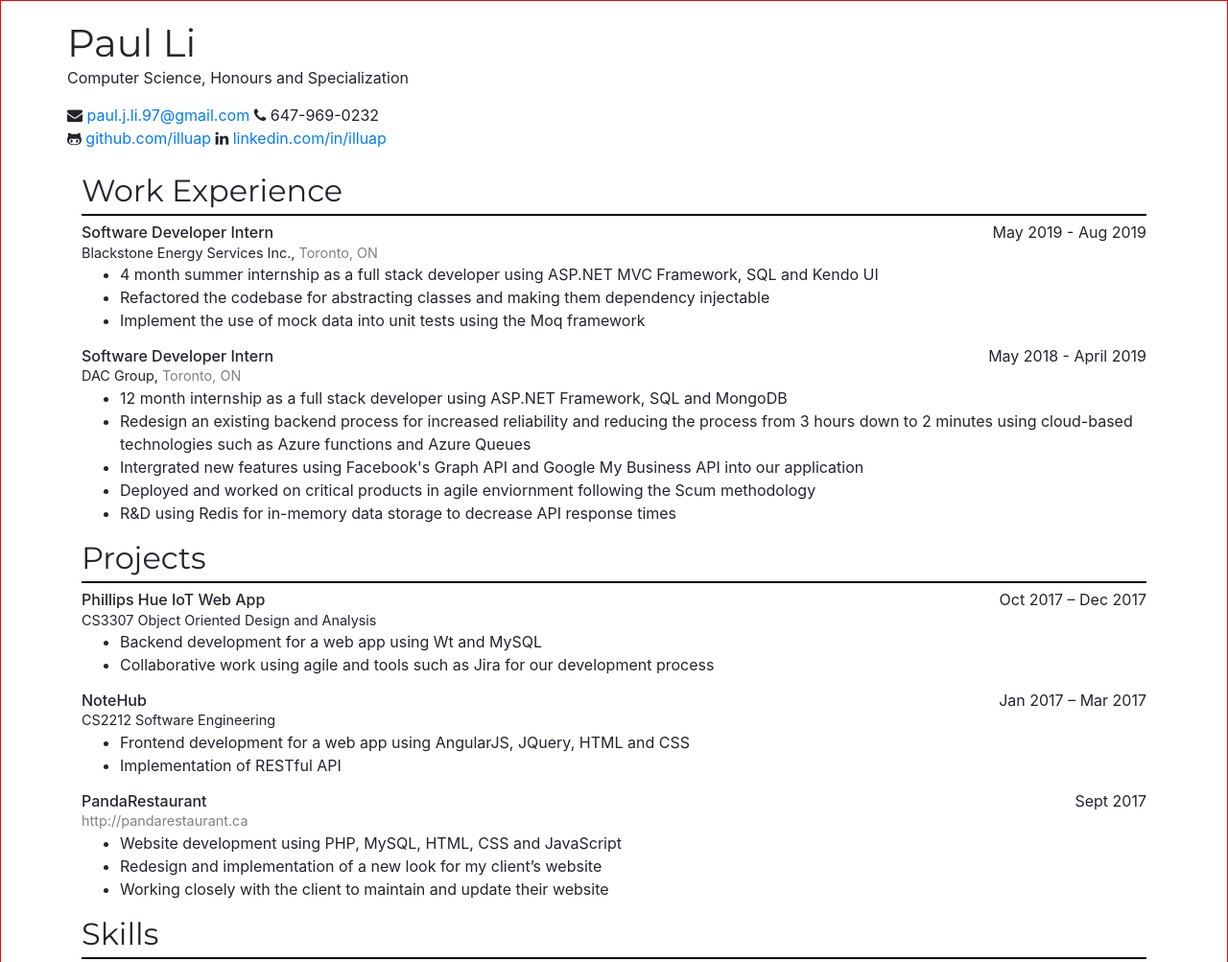
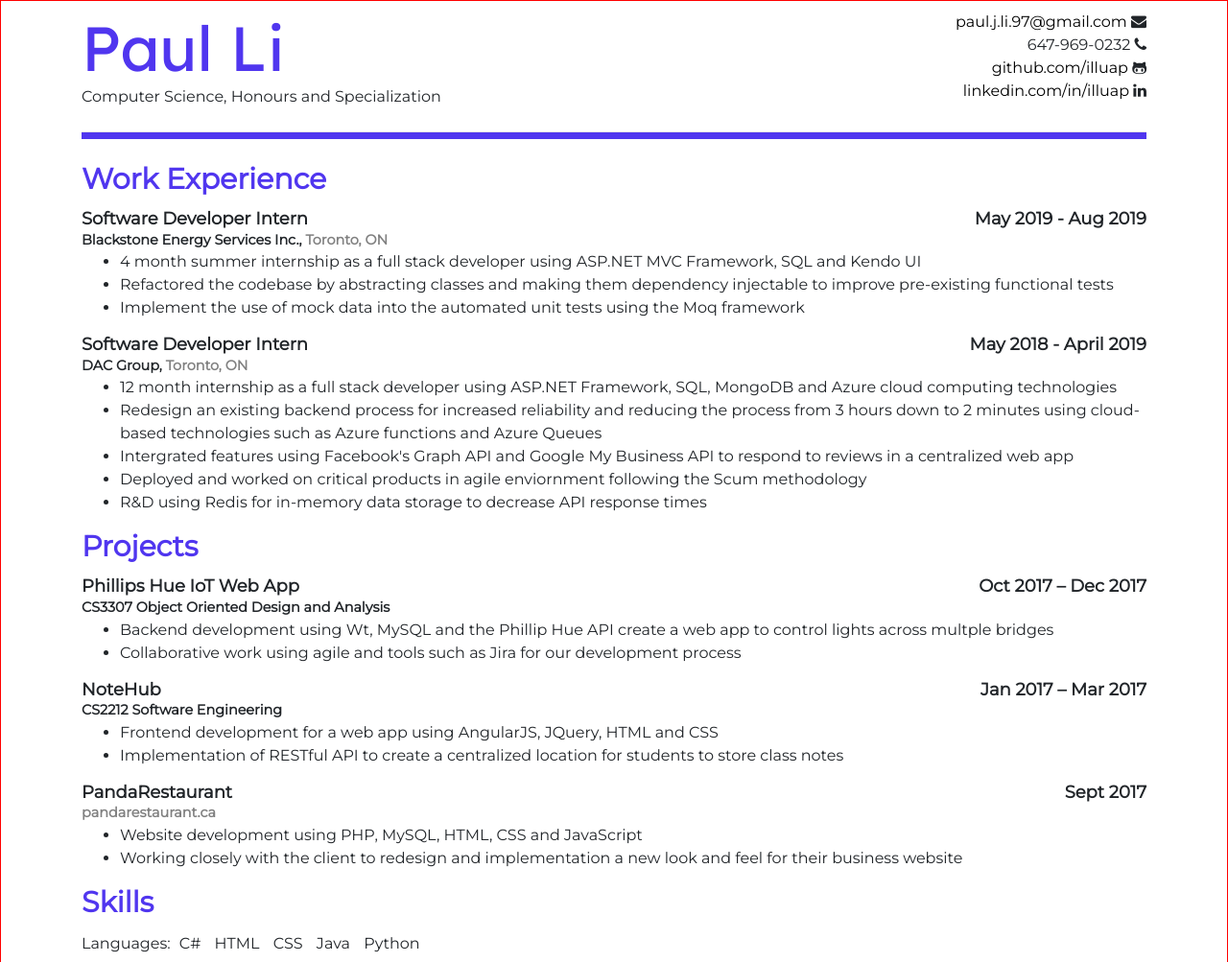
Before and after one commit to illuap/illuap.github.io, a plain HTML site: page resume/index.html in a window 1280 px wide. Shown: the top 1003 px of the page at 96% size. Drawn offline with nearby package versions, Linux system fonts and the light colour scheme.

Commit message:
fixed the styling and some wording of my resume

```diff
--- a/resume/index.html
+++ b/resume/index.html
@@ -4,33 +4,46 @@
 <link rel="stylesheet" href="https://stackpath.bootstrapcdn.com/bootstrap/4.3.1/css/bootstrap.min.css" integrity="sha384-ggOyR0iXCbMQv3Xipma34MD+dH/1fQ784/j6cY/iJTQUOhcWr7x9JvoRxT2MZw1T" crossorigin="anonymous">
 <script src="https://stackpath.bootstrapcdn.com/bootstrap/4.3.1/js/bootstrap.min.js" integrity="sha384-JjSmVgyd0p3pXB1rRibZUAYoIIy6OrQ6VrjIEaFf/nJGzIxFDsf4x0xIM+B07jRM" crossorigin="anonymous"></script>
 <link href="https://fonts.googleapis.com/css?family=Montserrat&display=swap" rel="stylesheet">
+<link href="https://fonts.googleapis.com/css?family=Lexend+Deca&display=swap" rel="stylesheet">
 
 
 <style>
+    body{
+        font-family: 'Montserrat', sans-serif;
+    }
 h1, h2{
     font-family: 'Montserrat', sans-serif;
+    color: #5036EF;
 }
 h1{
-    margin-top: 20px;
+    font-family: 'Lexend Deca', sans-serif;
+    font-size: 65px;
+    margin-top: 10px;
     margin-bottom: 0;
 }
 h2{
-    font-weight: lighter;
+    font-weight: bold;
     padding-bottom: 5px;
-    border-bottom: 2px solid black;
+    font-size: 30px;
+    /*border-bottom: 2px solid black;*/
 }
 h3, .date{
     padding: 0;
     margin: 0;
-    font-size: 1em;
+    font-size: 18px;
     line-height: 1.2em;
+    font-weight: 700;
 }
-
+hr{
+    margin: 1.5em 0;
+    border-bottom: 7px solid #5036EF;
+}
 .role{
     width: 100%;
     margin-bottom: 15px;
 }
 .company, .company-location{
+    font-weight: 600;
     font-size: 0.9em;
 }
 .company-location{
@@ -49,14 +62,29 @@ h3, .date{
 .links{
     width: 100%;
 }
+.links a {
+    color: black;
+}
 ul.links {
     margin: 0;
+    margin-top: 10px;
     padding: 0;
 }
 ul.links li
 {
-    display: inline-block;
+    display: block;
+    float: right;
 
+}
+.gpa{
+    font-weight: 600;
+    margin-top: 8px;
+    display:block;
+}
+.education-other{
+    margin-top: 5px;
+    margin-bottom: 0;
+    display:block;
 }
 .inline-list{
     display: inline-block;
@@ -67,8 +95,8 @@ ul.links li
     display: inline-block;
 }
 .inline-list.fancy li{
-    padding: 0px 8px;
-    background-color:lightskyblue;
+    padding: 0px 5px;
+    /*background-color:rgb(173, 162, 247);*/
     border-radius: 5px;
 
 }
@@ -76,26 +104,28 @@ ul.links li
 <div class="wrap">
 <div class="container">
 <div class="row">
+    <div class="col-9">
         <h1>Paul Li</h1>
         <span class="role">Computer Science, Honours and Specialization</span>
+    </div>
+    <div class="col-3">
         <ul class="links">
             <li>
-            <i class="fa fa-envelope" aria-hidden="true"></i> <a href="mailto:paul.j.li.97@gmail.com">paul.j.li.97@gmail.com</a>
+                <a href="mailto:paul.j.li.97@gmail.com">paul.j.li.97@gmail.com </a><i class="fa fa-envelope" aria-hidden="true"></i>
             </li>
             <li>
-            <i class="fa fa-phone" aria-hidden="true"></i> 647-969-0232
-        </li>
-    </ul>
-    <ul class="links">
-        <li>
-            <i class="fa fa-github-alt" aria-hidden="true"></i> <a href="https://github.com/illuap">github.com/illuap</a>
+                <span> 647-969-0232 </span><i class="fa fa-phone" aria-hidden="true"></i>
             </li>
             <li>
-            <i class="fa fa-linkedin" aria-hidden="true"></i> <a href="https://www.linkedin.com/in/illuap/">linkedin.com/in/illuap</a>
+                <a href="https://github.com/illuap">github.com/illuap </a><i class="fa fa-github-alt" aria-hidden="true"></i>
+            </li>
+            <li>
+                <a href="https://www.linkedin.com/in/illuap/">linkedin.com/in/illuap </a><i class="fa fa-linkedin" aria-hidden="true"></i>
             </li>
         </ul>
     </div>
-<br/>
+</div>
+<hr/>
 <div class="row">
     <div class="col-12">
         <div>
@@ -109,8 +139,8 @@ ul.links li
                 <span class="company-location">Toronto, ON</span>
                 <ul>
                     <li>4 month summer internship as a full stack developer using ASP.NET MVC Framework, SQL and Kendo UI </li>
-                    <li>Refactored the codebase for abstracting classes and making them dependency injectable</li>
-                    <li>Implement the use of mock data into unit tests using the Moq framework</li>
+                    <li>Refactored the codebase by abstracting classes and making them dependency injectable to improve pre-existing functional tests</li>
+                    <li>Implement the use of mock data into the automated unit tests using the Moq framework</li>
                 </ul>
             </div>
             <div class="work-item">
@@ -121,9 +151,9 @@ ul.links li
                 <span class="company">DAC Group, </span>
                 <span class="company-location">Toronto, ON</span>
                 <ul>
-                    <li>12 month internship as a full stack developer using ASP.NET Framework, SQL and MongoDB</li>
+                    <li>12 month internship as a full stack developer using ASP.NET Framework, SQL, MongoDB and Azure cloud computing technologies</li>
                     <li>Redesign an existing backend process for increased reliability and reducing the process from 3 hours down to 2 minutes using cloud-based technologies such as Azure functions and Azure Queues</li>
-                    <li>Intergrated new features using Facebook's Graph API and Google My Business API into our application</li>
+                    <li>Intergrated features using Facebook's Graph API and Google My Business API to respond to reviews in a centralized web app</li>
                     <li>Deployed and worked on critical products in agile enviornment following the Scum methodology</li>
                     <li>R&D using Redis for in-memory data storage to decrease API response times</li>
                 </ul>
@@ -139,7 +169,7 @@ ul.links li
                 <span class="company">CS3307 Object Oriented Design and Analysis</span>
                 <span class="company-location"></span>
                 <ul>
-                    <li>Backend development for a web app using Wt and MySQL</li>
+                    <li>Backend development using Wt, MySQL and the Phillip Hue API create a web app to control lights across multple bridges</li>
                     <li>Collaborative work using agile and tools such as Jira for our development process</li>
                 </ul>
             </div>
@@ -152,7 +182,7 @@ ul.links li
                 <span class="company-location"></span>
                 <ul>
                     <li>Frontend development for a web app using AngularJS, JQuery, HTML and CSS</li>
-                    <li>Implementation of RESTful API</li>
+                    <li>Implementation of RESTful API to create a centralized location for students to store class notes</li>
                 </ul>
             </div>
             <div class="achivement">
@@ -161,11 +191,10 @@ ul.links li
                     <span class="date">Sept 2017</span>
                 </div>
                 <span class="company"></span>
-                <span class="company-location">http://pandarestaurant.ca</span>
+                <span class="company-location">pandarestaurant.ca</span>
                 <ul>
                     <li>Website development using PHP, MySQL, HTML, CSS and JavaScript </li>
-                    <li>Redesign and implementation of a new look for my client’s website</li>
-                    <li>Working closely with the client to maintain and update their website</li>
+                    <li>Working closely with the client to redesign and implementation a new look and feel for their business website</li>
                 </ul>
             </div>
         </div>
@@ -193,28 +222,20 @@ ul.links li
             </div>
         </div>
         <div>
-            <div class="achivement">
+            <div class="    ">
                 <h2>Education</h2>
                 <div class="d-flex justify-content-between">
                         <h3>The University of Western Ontario</h3>
                         <span class="date">Sept 2015 - Apr 2020</span>
                     </div>
-                    <span class="company"></span>
-                    <span class="company">Honors Specialization in Computer Science with Minor in Software Engineering</span>
-                </div>
-                <span>GPA 3.7/4.0</span></br>
-                <span>Faculty of Western Science Dean’s Honor Roll</span></br>
-                <span style="display:inline-block">Current Courses: </span>
-                <ul class="inline-list">
-                    <li>Algorithms II, </li>
-                    <li>Distributed and Parallel Systems, </li>
-                    <li>Software Maintenance and Configuration, </li>
-                    <li>Specifications, Testing, and Quality Assurance, </li>
-                    <li>Foundations of Computer Science</li>
-                </ul>
+                    <span class="gpa">Honors Specialization in Computer Science with Minor in Software Engineering</span>
+                    <span class="gpa">GPA 3.7/4.0</span>
+                    <span class="education-other">Faculty of Western Science Dean’s Honor Roll</span>
+                    <p class="education-other">Current Courses: Algorithms II, Distributed and Parallel Systems, Software Maintenance and Configuration, Specifications, Testing and Quality Assurance, Foundations of Computer Science</p>
             </div>
             </div>
         </div>
     </div>
 </div>
 </div>
+</div>
```
Lines whose indentation alone changed are shown as unchanged.
